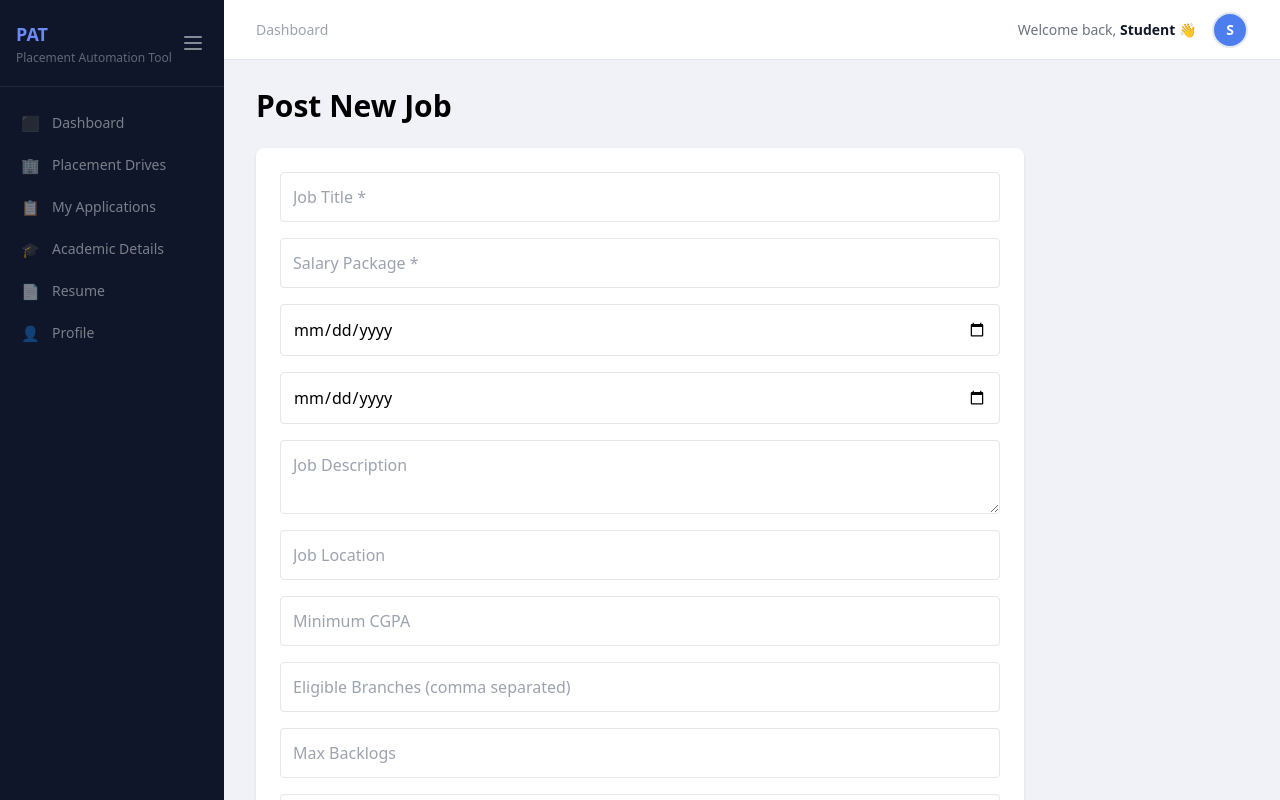
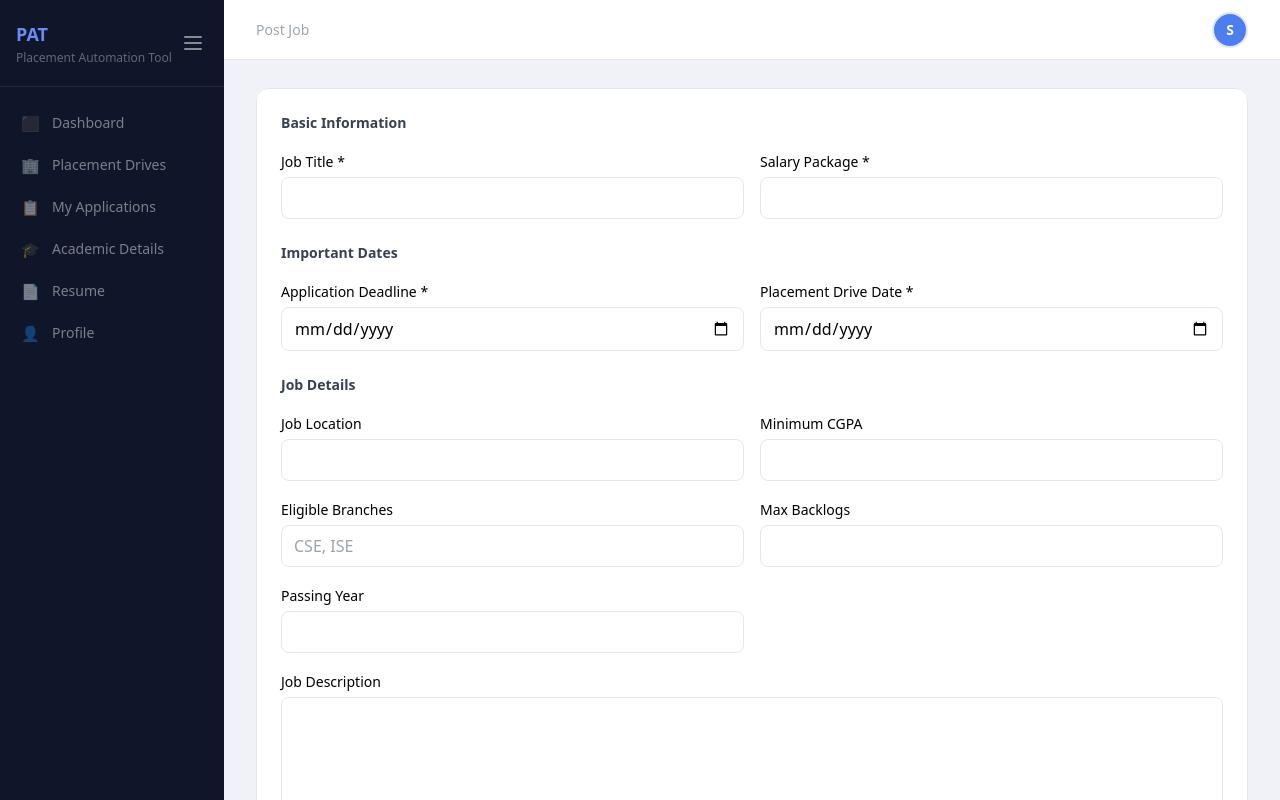
Before and after one commit to Fahim-004/Team_04_JavaFS, a React app in the folder pat-frontend/: page /employer/post-job in a window 1280 px wide. Built offline with nearby package versions, Linux system fonts and the light colour scheme; the HTML template or start-up script is replaced by a standard one.

Commit message:
Employer Dashboard 1.5

```diff
--- a/pat-frontend/src/components/DashboardNavbar/DashboardNavbar.jsx
+++ b/pat-frontend/src/components/DashboardNavbar/DashboardNavbar.jsx
@@ -9,6 +9,10 @@ const DashboardNavbar = ({ title }) => {
   const { logout }   = useContext(AuthContext);
 
   const userName = localStorage.getItem("userName") || "Student";
+  // it converts Uppercase to lower case
+  const role = localStorage.getItem("role")?.toLowerCase() || "student";
+  // just in case
+  const displayRole = role.charAt(0).toUpperCase() + role.slice(1);
 
   // Close dropdown when clicking outside
   useEffect(() => {
@@ -46,10 +50,7 @@ const DashboardNavbar = ({ title }) => {
 
       {/* Right — welcome text + avatar */}
       <div className="flex items-center gap-4">
-        <span className="text-sm" style={{ color: "#6b7280" }}>
-          Welcome back,{" "}
-          <span className="font-semibold" style={{ color: "#111827" }}>{userName}</span> 👋
-        </span>
+
 
         {/* Avatar + dropdown */}
         <div style={{ position: "relative" }} ref={dropdownRef}>
@@ -105,13 +106,21 @@ const DashboardNavbar = ({ title }) => {
                   {userName}
                 </p>
                 <p className="text-xs" style={{ color: "#9ca3af", margin: "2px 0 0" }}>
-                  Student
+                  {displayRole}
                 </p>
               </div>
 
               {/* View Profile */}
               <button
-                onClick={() => { setDropdownOpen(false); navigate("/profile"); }}
+                onClick={() => {
+                      setDropdownOpen(false);
+
+                      if (role === "employer") {
+                        navigate("/employer/profile");
+                      } else {
+                        navigate("/profile");
+                      }
+                    }}
                 className="w-full flex items-center gap-3 text-sm"
                 style={{
                   padding:    "10px 16px",
--- a/pat-frontend/src/pages/Dashboard/Dashboard.jsx
+++ b/pat-frontend/src/pages/Dashboard/Dashboard.jsx
@@ -12,7 +12,7 @@ const quickLinks = [
 ];
 
 const Dashboard = () => {
-  const userName = localStorage.getItem("userName") || "Student";
+  const userName = localStorage.getItem("userName") ?? "Student";
   const [stats, setStats] = useState({ availableDrives: 0, myApplications: 0, upcomingInterviews: 0 });
 
   useEffect(() => {
--- a/pat-frontend/src/pages/EmployerDashboard/EmployerDashboard.jsx
+++ b/pat-frontend/src/pages/EmployerDashboard/EmployerDashboard.jsx
@@ -1,6 +1,6 @@
-import DashboardLayout from "../../layouts/DashboardLayout";
 import { useEffect, useState } from "react";
 import { useNavigate } from "react-router-dom";
+import DashboardLayout from "../../layouts/DashboardLayout";
 import { getEmployerJobs } from "../../services/api";
 
 const EmployerDashboard = () => {
@@ -8,71 +8,122 @@ const EmployerDashboard = () => {
   const navigate = useNavigate();
 
   useEffect(() => {
-    const fetchJobs = async () => {
-      try {
-        const res = await getEmployerJobs();
-        setJobs(res.data);
-      } catch (err) {
-        console.error(err);
-      }
-    };
-
-    fetchJobs();
+    getEmployerJobs()
+      .then((res) => setJobs(res.data))
+      .catch(() => {});
   }, []);
 
+  const stats = [
+    {
+      label: "Jobs Posted",
+      value: jobs.length,
+      color: "#4c7ef0",
+      sub: "Total jobs created",
+    },
+    {
+      label: "Active Jobs",
+      value: jobs.filter((j) => j.status !== "CLOSED").length,
+      color: "#22a06b",
+      sub: "Currently accepting applications",
+    },
+    {
+      label: "Applicants",
+      value: jobs.reduce((sum, j) => sum + (j.applicantCount || 0), 0),
+      color: "#d97706",
+      sub: "Total applicants",
+    },
+  ];
+
   return (
-    <DashboardLayout>
-      <h1 className="text-3xl font-bold mb-6">Employer Dashboard</h1>
+    <DashboardLayout title="Employer Dashboard">
 
-      <div className="bg-white p-6 rounded-lg shadow max-w-5xl">
+      {/* Stats cards */}
+      <div className="grid grid-cols-1 md:grid-cols-3 gap-4 mb-8">
+        {stats.map((s) => (
+          <div
+            key={s.label}
+            className="rounded-xl p-5"
+            style={{ background: "#fff", border: "1px solid #e5e7f0" }}
+          >
+            <p className="text-xs uppercase tracking-wide font-medium mb-2" style={{ color: "#9ca3af" }}>
+              {s.label}
+            </p>
+            <p className="text-4xl font-semibold mb-1" style={{ color: s.color }}>
+              {s.value}
+            </p>
+            <p className="text-xs" style={{ color: "#9ca3af" }}>{s.sub}</p>
+          </div>
+        ))}
+      </div>
+
+      {/* Quick action */}
       <div className="flex justify-between items-center mb-4">
-          <h2 className="text-xl font-semibold">
-            Jobs Posted ({jobs.length})
+        <h2 className="text-sm uppercase tracking-wide font-medium" style={{ color: "#9ca3af" }}>
+          Jobs
         </h2>
 
         <button
           onClick={() => navigate("/employer/post-job")}
-            className="bg-blue-600 text-white px-4 py-2 rounded hover:bg-blue-700"
+          className="px-4 py-2 text-sm rounded-lg"
+          style={{
+            background: "#4c7ef0",
+            color: "#fff",
+            border: "none",
+          }}
         >
-            Post New Job
+          + Post New Job
         </button>
       </div>
 
-        {jobs.length === 0 ? (
-          <p className="text-gray-500">No jobs posted yet.</p>
-        ) : (
-          <table className="w-full border mt-4">
-            <thead className="bg-gray-100">
+      {/* Jobs table */}
+      <div
+        className="rounded-xl overflow-hidden"
+        style={{ background: "#fff", border: "1px solid #e5e7f0" }}
+      >
+        <table className="w-full text-sm">
+          <thead style={{ background: "#f9fafb" }}>
             <tr>
-                <th className="p-3 text-left border">Job Title</th>
-                <th className="p-3 text-left border">Salary</th>
-                <th className="p-3 text-left border">Deadline</th>
-                <th className="p-3 text-left border">Actions</th>
+              <th className="text-left px-4 py-3">Job Title</th>
+              <th className="text-left px-4 py-3">Salary</th>
+              <th className="text-left px-4 py-3">Deadline</th>
+              <th className="text-left px-4 py-3">Applicants</th>
+              <th className="text-left px-4 py-3">Action</th>
             </tr>
           </thead>
 
           <tbody>
-              {jobs.map((job) => (
-                <tr key={job.jobId}>
-                  <td className="p-3 border">{job.jobTitle}</td>
-                  <td className="p-3 border">{job.salaryPackage}</td>
-                  <td className="p-3 border">{job.applicationDeadline}</td>
-                  <td className="p-3 border">
+            {jobs.length === 0 ? (
+              <tr>
+                <td colSpan="5" className="text-center py-6 text-gray-400">
+                  No jobs posted yet.
+                </td>
+              </tr>
+            ) : (
+              jobs.map((job) => (
+                <tr key={job.jobId} style={{ borderTop: "1px solid #f3f4f6" }}>
+                  <td className="px-4 py-3">{job.jobTitle}</td>
+                  <td className="px-4 py-3">{job.salaryPackage}</td>
+                  <td className="px-4 py-3">{job.applicationDeadline}</td>
+                  <td className="px-4 py-3">{job.applicantCount || 0}</td>
+
+                  <td className="px-4 py-3">
                     <button
                       onClick={() =>
                         navigate(`/employer/jobs/${job.jobId}/applicants`)
                       }
-                      className="bg-gray-800 text-white px-3 py-1 rounded hover:bg-gray-900"
+                      className="text-sm"
+                      style={{ color: "#4c7ef0" }}
                     >
                       View Applicants
                     </button>
                   </td>
                 </tr>
-              ))}
+              ))
+            )}
           </tbody>
         </table>
-        )}
       </div>
+
     </DashboardLayout>
   );
 };
--- a/pat-frontend/src/pages/LoginPage/LoginPage.jsx
+++ b/pat-frontend/src/pages/LoginPage/LoginPage.jsx
@@ -39,6 +39,8 @@ const LoginPage = () => {
     }
 
     login(data.token, data.role, data.userId);
+    // store the name returned from backend
+    localStorage.setItem("userName", data.name);
 
     if (data.role === "student") navigate("/dashboard");
     else if (data.role === "employer") navigate("/employer/dashboard");
--- a/pat-frontend/src/pages/PostJobPage/PostJobPage.jsx
+++ b/pat-frontend/src/pages/PostJobPage/PostJobPage.jsx
@@ -1,7 +1,7 @@
+import { useState } from "react";
+import { useNavigate } from "react-router-dom";
 import DashboardLayout from "../../layouts/DashboardLayout";
-import { useState } from "react";
 import { postJob } from "../../services/api";
-import { useNavigate } from "react-router-dom";
 
 const PostJobPage = () => {
   const navigate = useNavigate();
@@ -19,8 +19,9 @@ const PostJobPage = () => {
     passingYear: "",
   });
 
+  const [errors, setErrors] = useState({});
+  const [bannerError, setBannerError] = useState("");
   const [loading, setLoading] = useState(false);
-  const [error, setError] = useState("");
 
   const handleChange = (e) => {
     setFormData({
@@ -32,135 +33,260 @@ const PostJobPage = () => {
   const handleSubmit = async (e) => {
     e.preventDefault();
 
+    setErrors({});
+    setBannerError("");
     setLoading(true);
-    setError("");
 
     try {
       await postJob(formData);
+
       alert("Job posted successfully!");
+
       navigate("/employer/dashboard");
+
     } catch (err) {
-      console.error(err);
-      setError(err.response?.data?.error || "Failed to post job.");
+
+      const data = err.response?.data;
+
+      if (data?.error) {
+        setBannerError(data.error);
+      }
+
+      if (typeof data === "object") {
+        setErrors(data);
+      }
+
     } finally {
       setLoading(false);
     }
   };
 
   return (
-    <DashboardLayout>
-      <h1 className="text-3xl font-bold mb-6">Post New Job</h1>
+    <DashboardLayout title="Post Job">
 
-      <div className="bg-white p-6 rounded-lg shadow max-w-3xl">
-        {error && (
-          <div className="bg-red-100 text-red-600 p-3 rounded mb-4">
-            {error}
+      <div className="max-w-5xl">
+
+        {/* Banner error */}
+        {bannerError && (
+          <div className="mb-4 p-3 rounded-lg bg-red-100 text-red-700 text-sm">
+            {bannerError}
           </div>
         )}
 
-        <form onSubmit={handleSubmit} className="grid gap-4">
+        <div
+          className="p-6 rounded-xl"
+          style={{ background: "#fff", border: "1px solid #e5e7f0" }}
+        >
+
+          <form onSubmit={handleSubmit} className="space-y-6">
+
+            {/* BASIC INFO */}
+            <div>
+              <h2 className="text-sm font-semibold mb-4 text-gray-700">
+                Basic Information
+              </h2>
+
+              <div className="grid md:grid-cols-2 gap-4">
+
+                <div>
+                  <label className="text-sm font-medium">
+                    Job Title *
+                  </label>
 
                   <input
+                    type="text"
                     name="jobTitle"
-            placeholder="Job Title *"
                     value={formData.jobTitle}
                     onChange={handleChange}
-            className="border p-3 rounded"
-            required
+                    className="w-full mt-1 border rounded-lg px-3 py-2"
                   />
 
+                  {errors.jobTitle && (
+                    <p className="text-red-500 text-xs mt-1">
+                      {errors.jobTitle}
+                    </p>
+                  )}
+                </div>
+
+                <div>
+                  <label className="text-sm font-medium">
+                    Salary Package *
+                  </label>
+
                   <input
+                    type="text"
                     name="salaryPackage"
-            placeholder="Salary Package *"
                     value={formData.salaryPackage}
                     onChange={handleChange}
-            className="border p-3 rounded"
-            required
+                    className="w-full mt-1 border rounded-lg px-3 py-2"
                   />
+
+                  {errors.salaryPackage && (
+                    <p className="text-red-500 text-xs mt-1">
+                      {errors.salaryPackage}
+                    </p>
+                  )}
+                </div>
+
+              </div>
+            </div>
+
+            {/* DATES */}
+            <div>
+              <h2 className="text-sm font-semibold mb-4 text-gray-700">
+                Important Dates
+              </h2>
+
+              <div className="grid md:grid-cols-2 gap-4">
+
+                <div>
+                  <label className="text-sm font-medium">
+                    Application Deadline *
+                  </label>
 
                   <input
                     type="date"
                     name="applicationDeadline"
                     value={formData.applicationDeadline}
                     onChange={handleChange}
-            className="border p-3 rounded"
-            required
+                    className="w-full mt-1 border rounded-lg px-3 py-2"
                   />
+                </div>
+
+                <div>
+                  <label className="text-sm font-medium">
+                    Placement Drive Date *
+                  </label>
 
                   <input
                     type="date"
                     name="placementDriveDate"
                     value={formData.placementDriveDate}
                     onChange={handleChange}
-            className="border p-3 rounded"
-            required
+                    className="w-full mt-1 border rounded-lg px-3 py-2"
                   />
+                </div>
 
-          <textarea
-            name="jobDescription"
-            placeholder="Job Description"
-            value={formData.jobDescription}
-            onChange={handleChange}
-            className="border p-3 rounded"
-          />
+              </div>
+            </div>
+
+            {/* JOB DETAILS */}
+            <div>
+              <h2 className="text-sm font-semibold mb-4 text-gray-700">
+                Job Details
+              </h2>
+
+              <div className="grid md:grid-cols-2 gap-4">
+
+                <div>
+                  <label className="text-sm font-medium">
+                    Job Location
+                  </label>
 
                   <input
+                    type="text"
                     name="jobLocation"
-            placeholder="Job Location"
                     value={formData.jobLocation}
                     onChange={handleChange}
-            className="border p-3 rounded"
+                    className="w-full mt-1 border rounded-lg px-3 py-2"
                   />
+                </div>
+
+                <div>
+                  <label className="text-sm font-medium">
+                    Minimum CGPA
+                  </label>
 
                   <input
-            name="minCgpa"
                     type="number"
                     step="0.1"
                     min="0"
                     max="10"
-            placeholder="Minimum CGPA"
+                    name="minCgpa"
                     value={formData.minCgpa}
                     onChange={handleChange}
-            className="border p-3 rounded"
+                    className="w-full mt-1 border rounded-lg px-3 py-2"
                   />
+                </div>
+
+                <div>
+                  <label className="text-sm font-medium">
+                    Eligible Branches
+                  </label>
 
                   <input
+                    type="text"
                     name="eligibleBranches"
-            placeholder="Eligible Branches (comma separated)"
                     value={formData.eligibleBranches}
                     onChange={handleChange}
-            className="border p-3 rounded"
+                    placeholder="CSE, ISE"
+                    className="w-full mt-1 border rounded-lg px-3 py-2"
                   />
+                </div>
+
+                <div>
+                  <label className="text-sm font-medium">
+                    Max Backlogs
+                  </label>
 
                   <input
-            name="maxBacklogs"
                     type="number"
                     min="0"
-            placeholder="Max Backlogs"
+                    name="maxBacklogs"
                     value={formData.maxBacklogs}
                     onChange={handleChange}
-            className="border p-3 rounded"
+                    className="w-full mt-1 border rounded-lg px-3 py-2"
                   />
+                </div>
+
+                <div>
+                  <label className="text-sm font-medium">
+                    Passing Year
+                  </label>
 
                   <input
+                    type="number"
                     name="passingYear"
-            type="number"
-            placeholder="Passing Year"
                     value={formData.passingYear}
                     onChange={handleChange}
-            className="border p-3 rounded"
+                    className="w-full mt-1 border rounded-lg px-3 py-2"
                   />
+                </div>
 
+              </div>
+
+              <div className="mt-4">
+                <label className="text-sm font-medium">
+                  Job Description
+                </label>
+
+                <textarea
+                  name="jobDescription"
+                  value={formData.jobDescription}
+                  onChange={handleChange}
+                  rows="4"
+                  className="w-full mt-1 border rounded-lg px-3 py-2"
+                />
+              </div>
+            </div>
+
+            {/* SUBMIT */}
+            <div className="flex justify-end">
               <button
                 type="submit"
                 disabled={loading}
-            className="bg-blue-600 text-white py-2 rounded hover:bg-blue-700"
+                className="px-6 py-2 rounded-lg text-white"
+                style={{ background: "#4c7ef0" }}
               >
                 {loading ? "Posting..." : "Post Job"}
               </button>
+            </div>
 
           </form>
+
         </div>
+      </div>
+
     </DashboardLayout>
   );
 };
```
Also changed, not shown: pat-frontend/src/pages/ApplicantsPage/ApplicantsPage.jsx (+74 -40 lines). Lines whose indentation alone changed are shown as unchanged.
